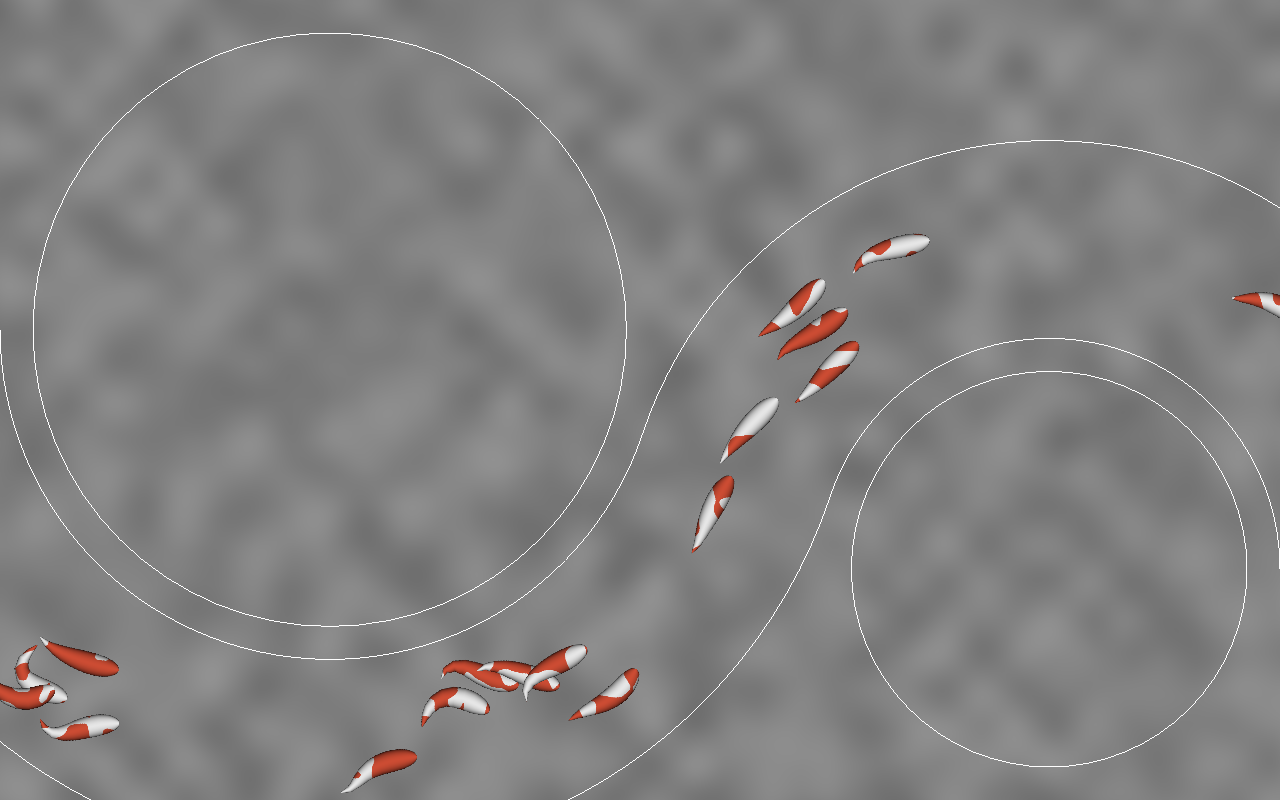
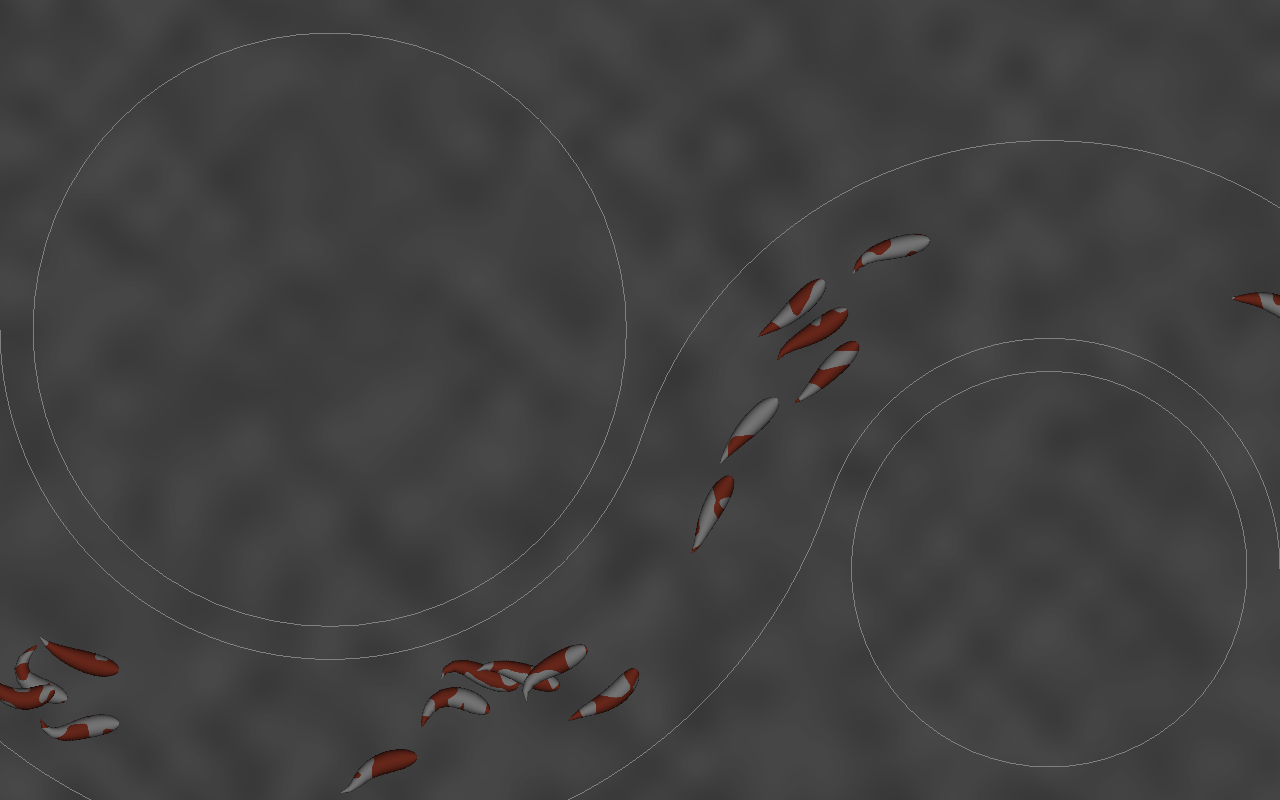
Before and after one commit to jobtalle/Koi, a plain HTML site: page index.html in a window 1280 px wide. Drawn offline with Linux system fonts and the light colour scheme; animation ran at ten frames a second.

Commit message:
Created waves object

```diff
--- a/index.html
+++ b/index.html
@@ -21,6 +21,7 @@
 <script src="js/render/waterPlane.js"></script>
 <script src="js/render/primitives.js"></script>
 <script src="js/render/sand.js"></script>
+<script src="js/render/waves.js"></script>
 <script src="js/render/systems.js"></script>
 
 <script src="js/koi/fish/pattern/patternBase.js"></script>
--- a/js/koi/koi.js
+++ b/js/koi/koi.js
@@ -149,7 +149,7 @@ Koi.prototype.render = function(deltaTime) {
 
     // Target underwater buffer
     this.underwater.target();
-    this.systems.primitives.setViewport(this.underwater.width, this.underwater.height);
+    this.systems.primitives.setViewport(this.systems.width, this.systems.height);
 
     // Render background
     this.background.render(this.systems.primitives);
@@ -161,12 +161,10 @@ Koi.prototype.render = function(deltaTime) {
     this.systems.targetMain();
 
     // Render shaded water
-    this.systems.primitives.setTexture(this.underwater.texture);
-    this.systems.primitives.setViewport(this.systems.width, this.systems.height);
-    this.systems.primitives.drawQuad(0, this.systems.height, this.systems.width, -this.systems.height);
-    this.systems.primitives.flush();
+    this.systems.waves.render(this.underwater.texture, this.water, this.systems.width, this.systems.height);
 
     // Render mover
+    this.systems.primitives.setViewport(this.systems.width, this.systems.height);
     this.mover.render(this.systems.primitives, this.atlas.renderTarget.texture, this.scale, timeFactor);
 };
 
--- a/js/render/systems.js
+++ b/js/render/systems.js
@@ -12,6 +12,7 @@ const Systems = function(gl, width, height) {
     this.primitives = new Primitives(gl);
     this.patterns = new Patterns(gl);
     this.sand = new Sand(gl);
+    this.waves = new Waves(gl);
 };
 
 /**
@@ -39,4 +40,5 @@ Systems.prototype.free = function() {
     this.primitives.free();
     this.patterns.free();
     this.sand.free();
+    this.waves.free();
 };
--- a/js/render/waterPlane.js
+++ b/js/render/waterPlane.js
@@ -15,6 +15,22 @@ const WaterPlane = function(gl, width, height) {
 };
 
 /**
+ * Return the render target currently used as the front buffer
+ * @returns {RenderTarget} The current front buffer
+ */
+WaterPlane.prototype.getFront = function() {
+    return this.targets[this.front];
+};
+
+/**
+ * Return the render target currently used as the back buffer
+ * @returns {RenderTarget} The current back buffer
+ */
+WaterPlane.prototype.getBack = function() {
+    return this.targets[1 - this.front];
+};
+
+/**
  * Free all resources maintained by this water plane
  */
 WaterPlane.prototype.free = function() {
--- /dev/null
+++ b/js/render/waves.js
@@ -0,0 +1,78 @@
+/**
+ * A wave simulation shader
+ * @param {WebGLRenderingContext} gl A WebGL rendering context
+ * @constructor
+ */
+const Waves = function(gl) {
+    this.gl = gl;
+    this.buffer = gl.createBuffer();
+    this.program = new Shader(
+        gl,
+        this.SHADER_VERTEX,
+        this.SHADER_FRAGMENT,
+        ["size"],
+        ["position"]);
+
+    this.gl.bindBuffer(this.gl.ARRAY_BUFFER, this.buffer);
+    this.gl.bufferData(
+        this.gl.ARRAY_BUFFER,
+        new Float32Array([-1, -1, -1, 1, 1, 1, 1, -1]),
+        gl.STATIC_DRAW);
+};
+
+Waves.prototype.SHADER_VERTEX = `#version 100
+attribute vec2 position;
+
+void main() {
+  gl_Position = vec4(position, 0.0, 1.0);
+}
+`;
+
+Waves.prototype.SHADER_FRAGMENT = `#version 100
+uniform sampler2D background;
+uniform mediump vec2 size;
+
+void main() {
+  gl_FragColor = texture2D(background, gl_FragCoord.xy / size) * 0.5;
+}
+`;
+
+/**
+ * Propagate the waves on a water plane
+ * @param {WaterPlane} water A water plane
+ */
+Waves.prototype.propagate = function(water) {
+    // TODO
+};
+
+/**
+ * Render waves
+ * @param {WebGLTexture} background A background texture
+ * @param {WaterPlane} water A water plane to shade the background with
+ * @param {Number} width The background width in pixels
+ * @param {Number} height The background height in pixels
+ */
+Waves.prototype.render = function(background, water, width, height) {
+    this.program.use();
+
+    this.gl.uniform2f(this.program.uSize, width, height);
+
+    this.gl.bindBuffer(this.gl.ARRAY_BUFFER, this.buffer);
+    this.gl.enableVertexAttribArray(this.program.aPosition);
+    this.gl.vertexAttribPointer(this.program.aPosition, 2, this.gl.FLOAT, false, 8, 0);
+
+    this.gl.activeTexture(this.gl.TEXTURE0);
+    this.gl.bindTexture(this.gl.TEXTURE_2D, background);
+    this.gl.activeTexture(this.gl.TEXTURE1);
+    this.gl.bindTexture(this.gl.TEXTURE_2D, water.getFront().texture);
+
+    this.gl.drawArrays(this.gl.TRIANGLE_FAN, 0, 4);
+};
+
+/**
+ * Free all resources maintained by this object
+ */
+Waves.prototype.free = function() {
+    this.gl.deleteBuffer(this.buffer);
+    this.program.free();
+};
```
